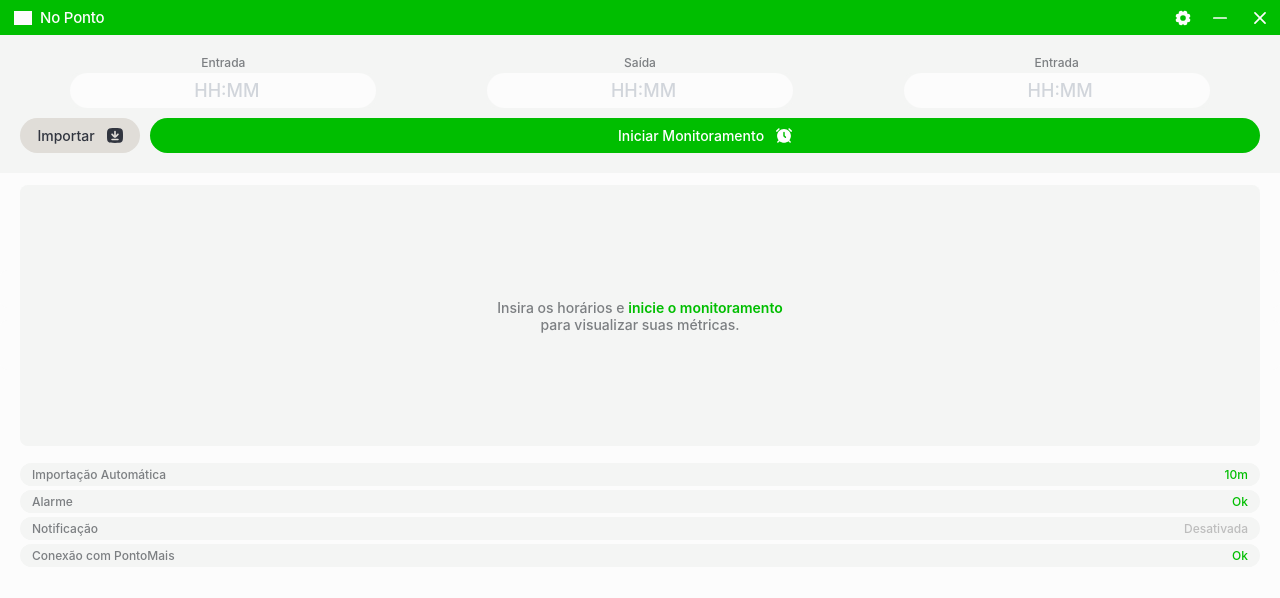
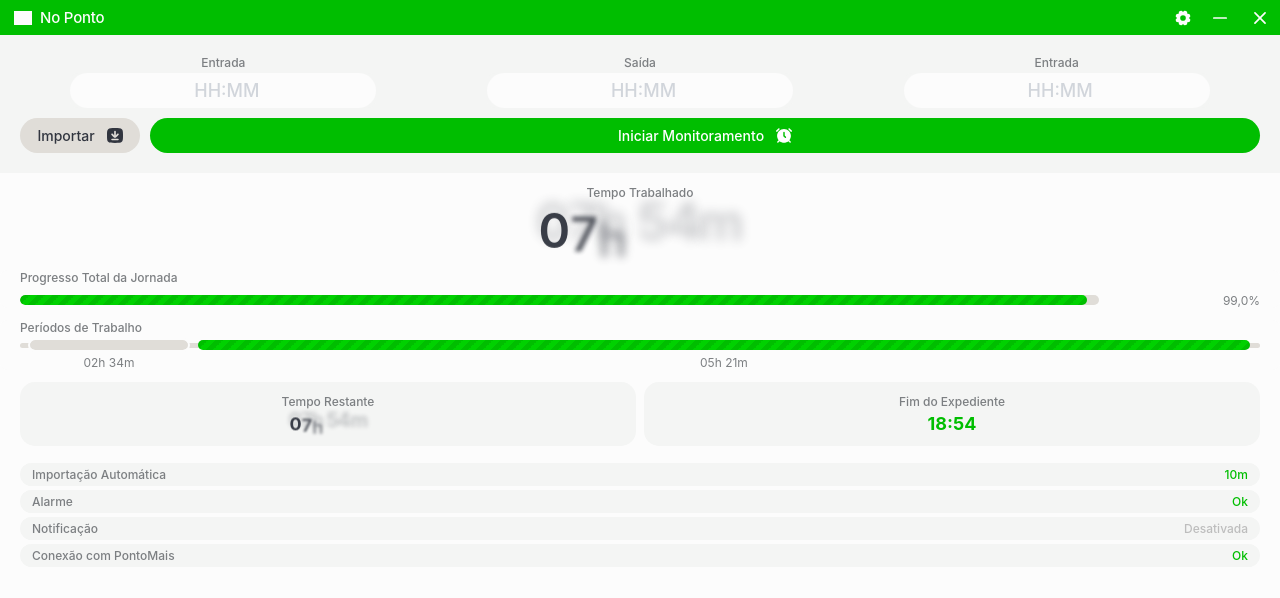
Before and after one commit to gabrielgriffo/noponto-controle-pontomais, an Angular app: page /home in a window 1280 px wide. Shown: the top 598 px of the page. Built offline with nearby package versions, Linux system fonts and the light colour scheme; grey boxes are pictures that could not be loaded; a web font is replaced by a local one.

Commit message:
feat: adiciona pipe de formatação de tempo e implementa cálculo dinâmico de progresso

```diff
--- a/src/app/pages/home/home.html
+++ b/src/app/pages/home/home.html
@@ -23,40 +23,40 @@
     <div class="time-inputs">
 
       <div class="time-entry">
-        <label for="entrada" class="time-label">Entrada</label>
+        <label for="checkIn" class="time-label">Entrada</label>
         <div class="time-input">
           <div class="form">
-            <input class="input" id="entrada" placeholder="HH:MM" type="text" autocomplete="off"
-              (input)="onTimeInput($event, 'checkIn')" [(ngModel)]="timeEntries.checkIn" />
+            <input class="input" id="checkIn" placeholder="HH:MM" type="text" autocomplete="off"
+              maxlength="5" (input)="onTimeInput('checkIn')" />
           </div>
         </div>
       </div>
       <div class="time-entry">
-        <label for="saida" class="time-label">Saída</label>
+        <label for="checkOut" class="time-label">Saída</label>
         <div class="time-input">
           <div class="form">
-            <input class="input" id="saida" placeholder="HH:MM" type="text" autocomplete="off"
-              (input)="onTimeInput($event, 'checkOut')" [(ngModel)]="timeEntries.checkOut" />
+            <input class="input" id="checkOut" placeholder="HH:MM" type="text" autocomplete="off"
+              maxlength="5" (input)="onTimeInput('checkOut')" />
           </div>
         </div>
       </div>
       <div class="time-entry">
-        <label for="entrada2" class="time-label">Entrada</label>
+        <label for="checkIn2" class="time-label">Entrada</label>
         <div class="time-input">
           <div class="form">
-            <input class="input" id="entrada2" placeholder="HH:MM" type="text" autocomplete="off"
-              (input)="onTimeInput($event, 'checkIn2')" [(ngModel)]="timeEntries.checkIn2" />
+            <input class="input" id="checkIn2" placeholder="HH:MM" type="text" autocomplete="off"
+              maxlength="5" (input)="onTimeInput('checkIn2')" />
           </div>
         </div>
       </div>
     </div>
 
     <div class="action-buttons">
-      <button class="btn-secondary">
+      <button class="btn-secondary" (click)="onImportClick()">
         Importar
         <span class="icon-download"></span>
       </button>
-      <button class="btn-primary">
+      <button class="btn-primary" (click)="onStartMonitoringClick()">
         Iniciar Monitoramento
         <span class="icon-bell"></span>
       </button>
@@ -69,7 +69,7 @@
         <div class="metric-focus">
           <div class="metric-label">Tempo Trabalhado</div>
           <div class="metric-focus-value">
-            <app-flip-text [text]="workedTimeText" [fontSize]="48" [grayPrefix]="'00h'"></app-flip-text>
+            <app-flip-text [text]="workedTime | timeFormat:'duration'" [fontSize]="48" [grayPrefix]="'00h'"></app-flip-text>
           </div>
         </div>
       </div>
@@ -81,9 +81,9 @@
       </div>
       <div class="progress-content">
         <div class="progress-bar">
-          <div class="progress-fill animated"></div>
+          <div class="progress-fill animated" [style.width.%]="progressPercentageValue"></div>
         </div>
-        <span class="progress-percentage">78,3%</span>
+        <span class="progress-percentage">{{ progressPercentageValue.toFixed(1).replace('.', ',') }}%</span>
       </div>
     </section>
 
@@ -93,11 +93,11 @@
         <div class="periods-back-bar">
           <div class="period-item">
             <div class="period-bar period-ended"></div>
-            <span class="period-label"> 2h 34m </span>
+            <span class="period-label">{{ firstPeriodTime | timeFormat:'duration' }}</span>
           </div>
           <div class="period-item">
             <div class="period-bar period-green animated"></div>
-            <span class="period-label">5h 21m</span>
+            <span class="period-label">{{ secondPeriodTime | timeFormat:'duration' }}</span>
           </div>
         </div>
       </div>
@@ -108,12 +108,12 @@
         <div class="metric-card">
           <div class="metric-label">Tempo Restante</div>
           <div class="metric-value">
-            <app-flip-text [text]="remainingTimeText" [fontSize]="18" [grayPrefix]="'00h'"></app-flip-text>
+            <app-flip-text [text]="remainingTime | timeFormat:'duration'" [fontSize]="18" [grayPrefix]="'00h'"></app-flip-text>
           </div>
         </div>
         <div class="metric-card">
           <div class="metric-label">Fim do Expediente</div>
-          <div class="metric-value-ended">18:54</div>
+          <div class="metric-value-ended">{{ endTime | timeFormat:'clock' }}</div>
         </div>
       </div>
     </section>
--- a/src/app/pages/home/home.ts
+++ b/src/app/pages/home/home.ts
@@ -4,10 +4,11 @@ import { FormsModule } from '@angular/forms';
 import { getCurrentWindow } from '@tauri-apps/api/window';
 import { SettingsModal } from '../settings-modal/settings-modal';
 import { FlipText } from '../../components/flip-text/flip-text';
+import { TimeFormatPipe } from '../../pipes/time-format.pipe';
 
 @Component({
   selector: 'app-home',
-  imports: [CommonModule, FormsModule, SettingsModal, FlipText],
+  imports: [CommonModule, FormsModule, SettingsModal, FlipText, TimeFormatPipe],
   templateUrl: './home.html',
   styleUrl: './home.css'
 })
@@ -21,17 +22,36 @@ export class Home {
 
   // Tempo Trabalhado
   workedTime = {
-    hours: 0,
-    minutes: 0
+    hours: 7,
+    minutes: 50
   };
 
   // Tempo Restante
   remainingTime = {
-    hours: 0,
-    minutes: 0
+    hours: 7,
+    minutes: 50
+  };
+
+  // Primeiro período de trabalho
+  firstPeriodTime = {
+    hours: 2,
+    minutes: 34
+  };
+
+  // Segundo período de trabalho
+  secondPeriodTime = {
+    hours: 5,
+    minutes: 21
+  };
+
+  // Horário de fim do expediente
+  endTime = {
+    hours: 18,
+    minutes: 54
   };
 
   private increasing = true; // Controla se está crescendo ou decrescendo
+  hasTimeData: boolean = true;
 
   constructor() {
     this.startTimeSimulation();
@@ -78,12 +98,12 @@ export class Home {
           this.increasing = true;
         }
       }
-    }, 1000); // Executa a cada 1 segundo
+    }, 1000);
   }
 
-  onTimeInput(event: Event, field: keyof typeof this.timeEntries): void {
-    const input = event.target as HTMLInputElement;
-    let value = input.value.replace(/\D/g, ''); // Remove tudo que não é número
+  onTimeInput(field: keyof typeof this.timeEntries): void {
+    const inputElement = document.getElementById(field) as HTMLInputElement
+    let value = inputElement.value.replace(/[^0-9]/g, '');
 
     // Se digitou um único dígito >= 3 nas horas, adiciona 0 antes
     if (value.length === 1 && parseInt(value) >= 3) {
@@ -104,36 +124,34 @@ export class Home {
     }
 
     if (value.length === 0) {
-      this.timeEntries[field] = '';
+      inputElement.value = '';
     } else if (value.length <= 2) {
-      this.timeEntries[field] = value;
+      inputElement.value = value;
     } else {
-      this.timeEntries[field] = value.slice(0, 2) + ':' + value.slice(2, 4);
+      inputElement.value = value.slice(0, 2) + ':' + value.slice(2, 4);
     }
+
+    this.timeEntries[field] = inputElement.value;
   }
 
-  get workedTimeText(): string {
-    const h = this.workedTime.hours.toString().padStart(2, '0');
-    const m = this.workedTime.minutes.toString().padStart(2, '0');
+  get progressPercentageValue(): number {
+    // Calcula o percentual baseado em uma jornada de 8 horas (480 minutos)
+    const totalWorkMinutes = (this.workedTime.hours * 60) + this.workedTime.minutes;
+    const totalJourneyMinutes = 8 * 60; // 480 minutos
+    const percentage = (totalWorkMinutes / totalJourneyMinutes) * 100;
 
-    return `${h}h ${m}m`;
+    return Math.min(percentage, 100); // Limita a 100%
   }
 
-  get remainingTimeText(): string {
-    const h = this.remainingTime.hours.toString().padStart(2, '0');
-    const m = this.remainingTime.minutes.toString().padStart(2, '0');
+  // get hasTimeData(): boolean {
+  //   // Verifica se há pelo menos um horário válido no formato HH:MM
+  //   const hasValidCheckIn = this.timeEntries.checkIn.includes(':');
+  //   const hasValidCheckOut = this.timeEntries.checkOut.includes(':');
+  //   const hasValidCheckIn2 = this.timeEntries.checkIn2.includes(':');
 
-    return `${h}h ${m}m`;
-  }
-
-  get hasTimeData(): boolean {
-    // Verifica se há pelo menos um horário válido no formato HH:MM
-    const hasValidCheckIn = this.timeEntries.checkIn.includes(':');
-    const hasValidCheckOut = this.timeEntries.checkOut.includes(':');
-    const hasValidCheckIn2 = this.timeEntries.checkIn2.includes(':');
-
-    return hasValidCheckIn || hasValidCheckOut || hasValidCheckIn2;
-  }
+  //   // return true;
+  //   return hasValidCheckIn || hasValidCheckOut || hasValidCheckIn2;
+  // }
 
   async onMinimizeClick() {
     const window = await getCurrentWindow();
@@ -145,6 +163,17 @@ export class Home {
     window.close();
   }
 
+  onStartMonitoringClick(){
+    // this.timeEntries.checkIn
+    // console.log(this.timeEntries.checkIn);
+
+    // this.workedTime.hours
+  }
+
+  onImportClick(){
+    this.hasTimeData = !this.hasTimeData;
+  }
+
   onSettingsClick() {
     this.showSettingsModal = true;
   }
--- /dev/null
+++ b/src/app/pipes/time-format.pipe.ts
@@ -0,0 +1,26 @@
+import { Pipe, PipeTransform } from '@angular/core';
+
+@Pipe({
+  name: 'timeFormat',
+  standalone: true,
+  pure: false
+})
+export class TimeFormatPipe implements PipeTransform {
+  transform(time: { hours: number; minutes: number }, format: 'duration' | 'clock' = 'duration'): string {
+    if (!time) {
+      return '';
+    }
+
+    if (format === 'clock') {
+      // Formato HH:MM para horários (ex: 18:54)
+      const h = time.hours.toString().padStart(2, '0');
+      const m = time.minutes.toString().padStart(2, '0');
+      return `${h}:${m}`;
+    } else {
+      // Formato Xh Xm para durações (ex: 7h 50m ou 07h 50m)
+      const h = time.hours.toString().padStart(2, '0');
+      const m = time.minutes.toString().padStart(2, '0');
+      return `${h}h ${m}m`;
+    }
+  }
+}
```
